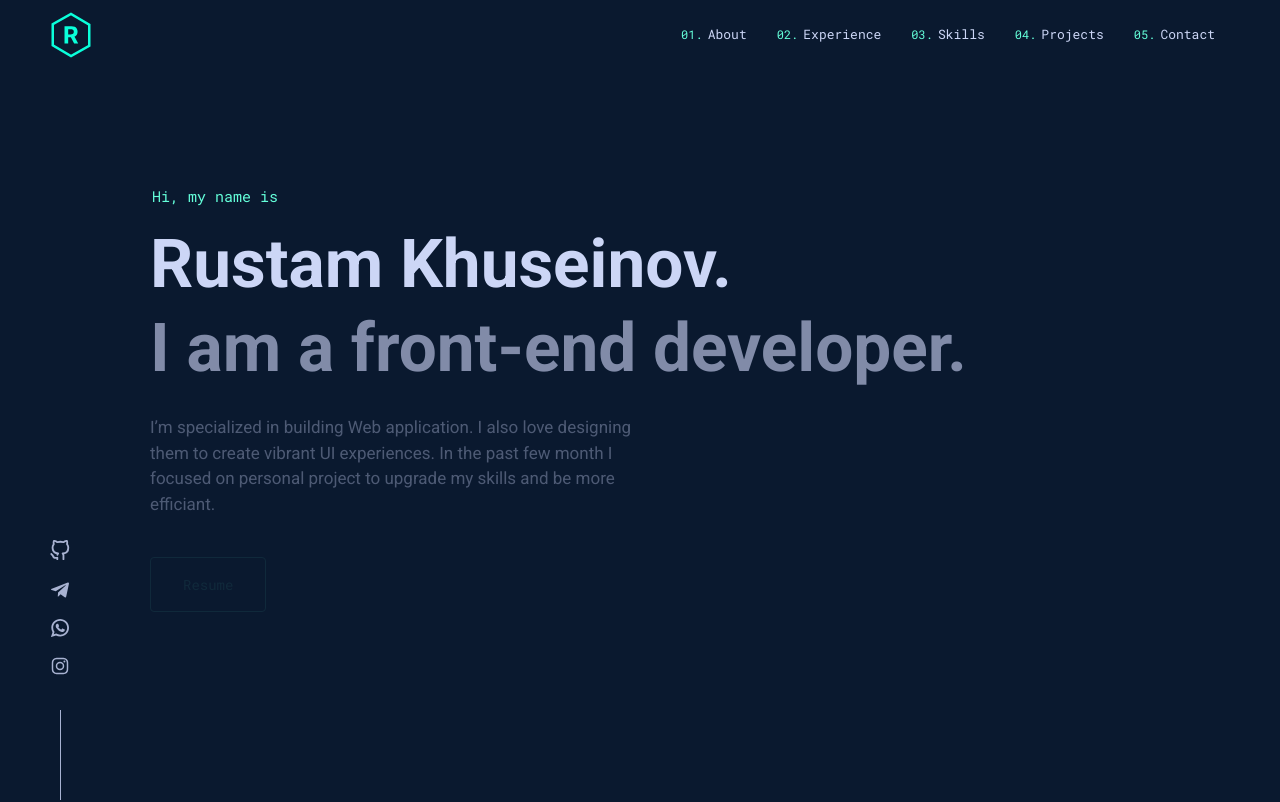
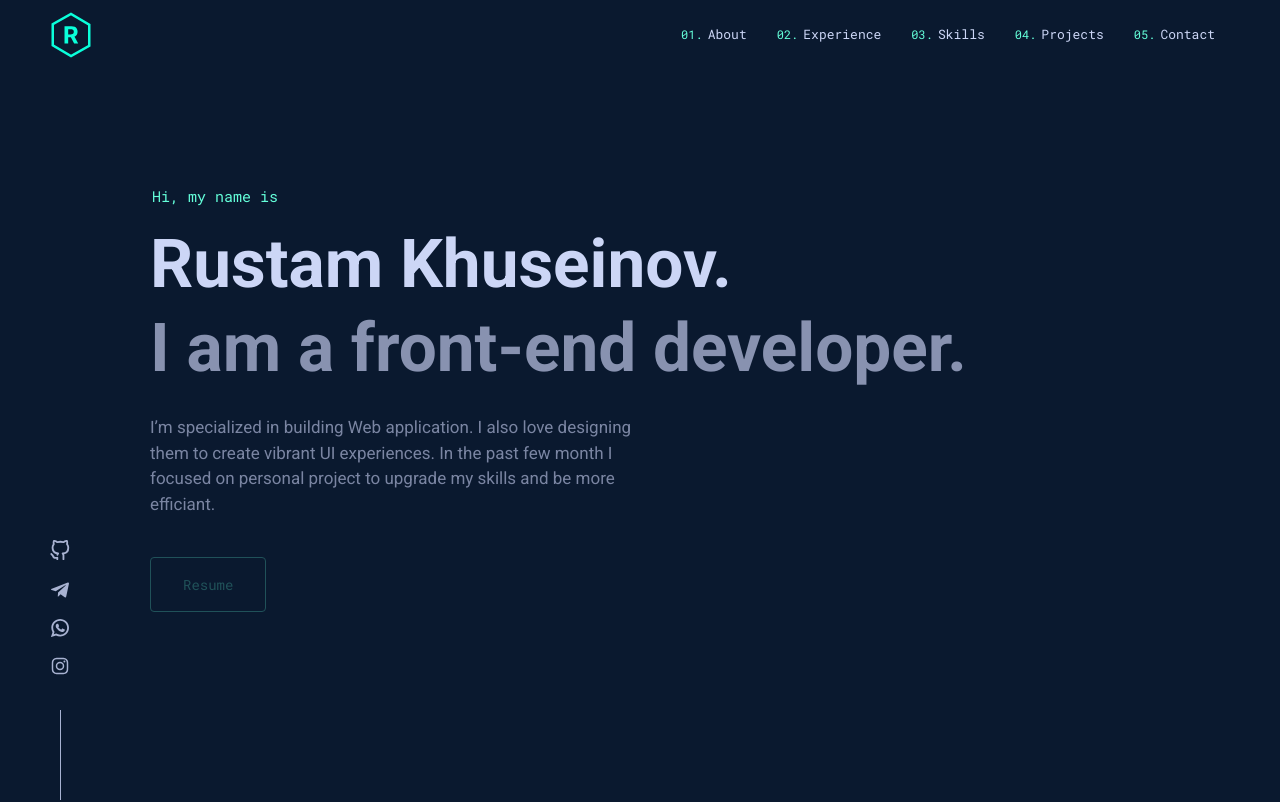
Before and after one commit to khuseinov/portfolio, a React (Vite) app: page / in a window 1280 px wide. Shown: the top 802 px of the page. Built offline with nearby package versions, Linux system fonts and the light colour scheme.

Commit message:
add new config and styles

```diff
--- a/src/components/Main/Hero/Hero.tsx
+++ b/src/components/Main/Hero/Hero.tsx
@@ -17,7 +17,7 @@ const textAnimation = {
 	visible: (custom: number) => ({
 		y: 0,
 		opacity: 1,
-		transition: { delay: custom * 0.4, duration: 0.9 },
+		transition: { delay: custom * 0.3, duration: 1 },
 	}),
 }
 
```
